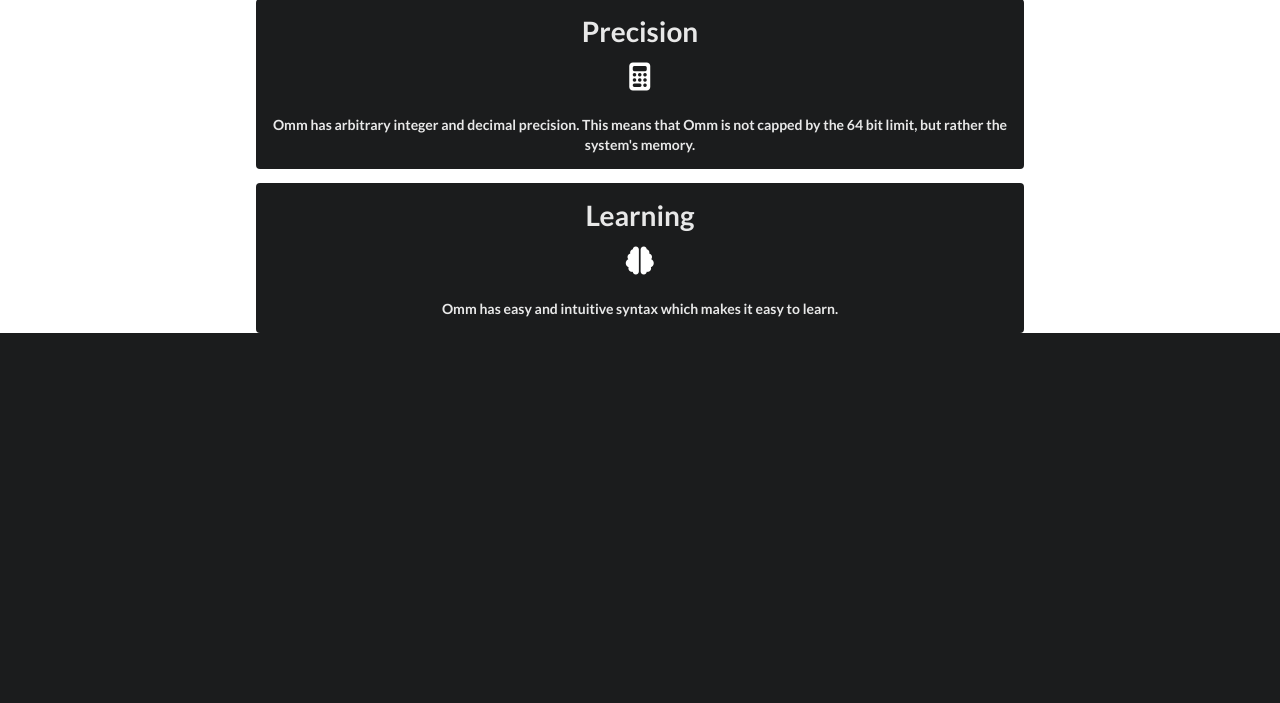
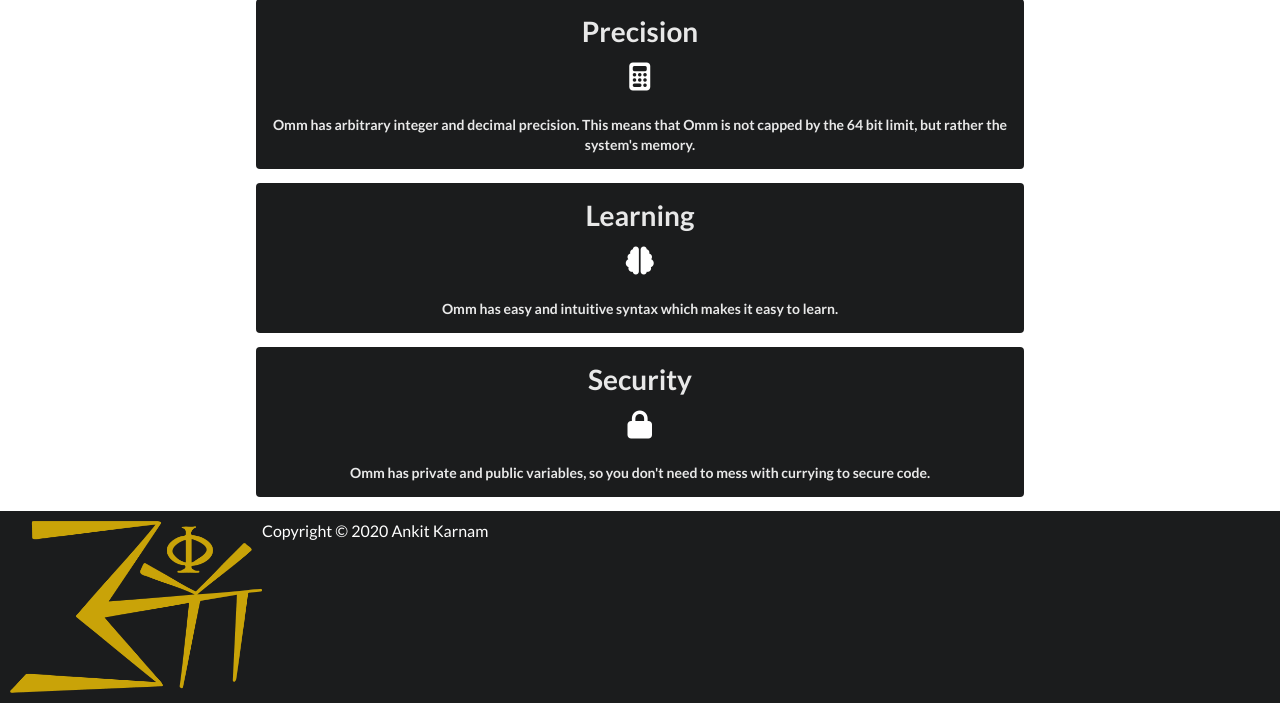
Before and after one commit to tusklang/tusk, a PHP site: page /web/index.php in a window 1280 px wide. Shown: the part 593-1296 px from the top of the page. Before the commit the page ends 926 px from the top, so only its background shows below. Run offline with PHP 8.4, Linux system fonts and the light colour scheme; some libraries are stand-ins or nearby versions.

Commit message:
updated web

```diff
--- a/web/about.php
+++ b/web/about.php
@@ -19,12 +19,11 @@
     <link rel='shortcut icon' href='favicon.ico'>
     <!------------->
 
+    <script src='include.js'></script>
     <link rel='stylesheet' href='styles.css'>
   </head>
 
-  <div id='prenav'>
-    <script src='include_nav.js'></script>
-  </div>
+  <div id='prenav'></div>
 
 </body>
 
--- /dev/null
+++ b/web/footer.html
@@ -0,0 +1,5 @@
+<!DOCTYPE html>
+<div id="footer" class='ui inverted menu'>
+    <img id='footer-background' src='Logos/in-use/main.png'>
+    <a id='copyright'>Copyright © 2020 Ankit Karnam</a>
+</div>
--- /dev/null
+++ b/web/include.js
@@ -0,0 +1,4 @@
+$(document).ready(() => {
+    $('#prenav').load('navbar.html');
+    $('#prefoot').load('footer.html');
+});
--- a/web/include_nav.js
+++ /dev/null
@@ -1 +0,0 @@
-$('#prenav').load('navbar.html');
--- a/web/index.php
+++ b/web/index.php
@@ -20,12 +20,12 @@
     <link rel='shortcut icon' href='favicon.ico'>
     <!------------->
 
+    <script src='include.js'></script>
     <link rel='stylesheet' href='styles.css'>
   </head>
 
-  <div id='prenav'>
-    <script src='include_nav.js'></script>
-  </div>
+
+  <div id='prenav'></div>
 
   <div class='ui grid' id='index-body'>
     <div class='ui container'>
@@ -102,7 +102,22 @@
 
     </div>
 
+    <div class='ui segment inverted feature'>
+
+      <h1 class='feature-head'>Security</h1>
+      <div class='ui horizontal divider'>
+        <i class='fas fa-lock fa-2x feature-ico'></i>
+      </div>
+
+      <p class='description'>
+        Omm has private and public variables, so you don't need to mess with currying to secure code.
+      </p>
+
+    </div>
+
   </div>
+
+  <div id='prefoot'></div>
 
 </body>
 
--- a/web/styles.css
+++ b/web/styles.css
@@ -22,7 +22,7 @@
   font-size: 100px;
   font-family: 'anklada', monospace;
   color: #c9a308;
-  z-index: 1
+  z-index: 1;
 
   /*prevent highlighting*/
   -moz-user-select: -moz-none;
@@ -107,3 +107,26 @@ body::-webkit-scrollbar {
 #download_version:hover {
   cursor: pointer;
 }
+#prefoot {
+  margin-bottom: 0;
+  margin-top: 14px;
+  border-radius: 0;
+  width: 100%;
+}
+#footer {
+  position: relative;
+  bottom: 0;
+  width: 100%;
+  height: 30%;
+  border-radius: 0;
+  padding: 10px;
+}
+#copyright {
+  text-decoration: none;
+  color: white;
+  font-size: 16px;
+}
+#footer-background {
+  height: 20%;
+  width: 20%;
+}
```
Also changed, not shown: web/downloads.php (+4 -3 lines).
